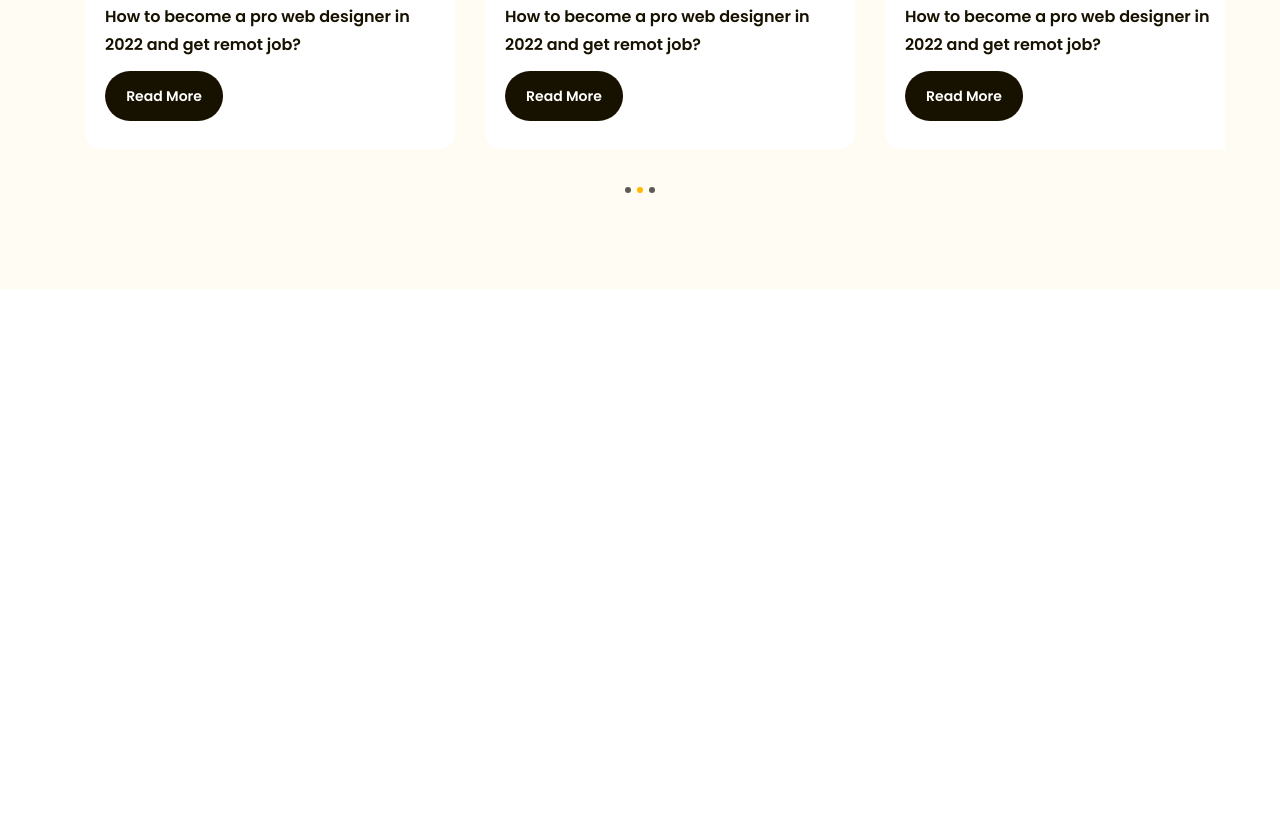
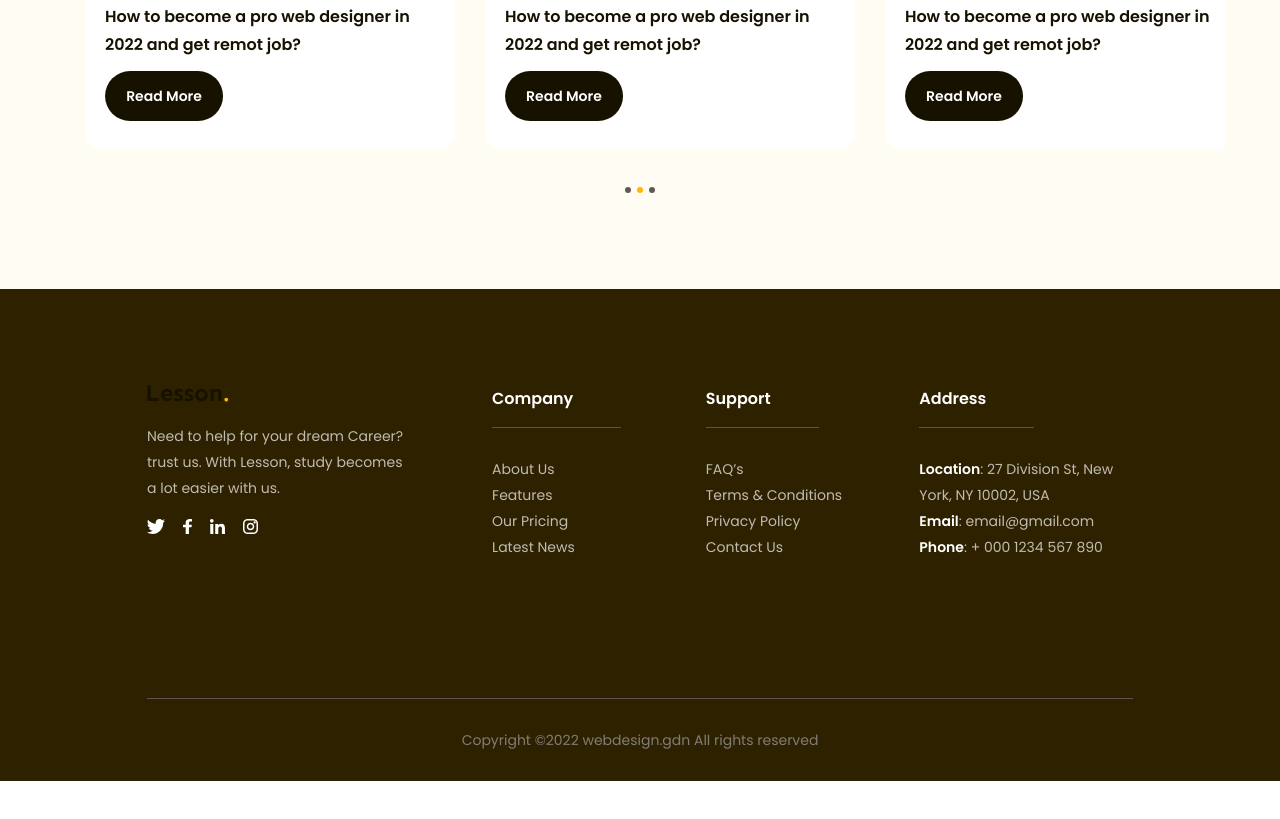
Before and after one commit to HoangAnh150330/Project_01_angainst, a plain HTML site: page index.html in a window 1280 px wide. Shown: the part 4270-5089 px from the top of the page. After the commit the page ends 5051 px from the top, so only its background shows below. Drawn offline with Linux system fonts and the light colour scheme.

Commit message:
p8 footer end

```diff
--- a/assets/style.css
+++ b/assets/style.css
@@ -580,3 +580,67 @@ a {
   background: var(--primary-color);
   cursor: default;
 }
+/* ==========Footer========== */
+.footer {
+  background-color: #2e2100;
+  padding: 96px 135px 0;
+}
+.footer .row {
+  display: flex;
+  padding-bottom: 138px;
+  border-bottom: 1px solid #59554b;
+}
+.footer .row .column {
+  width: 21.67%;
+}
+.footer .row .column:first-child {
+  width: 35%;
+}
+.footer .desc {
+  margin-top: 18px;
+  max-width: 267px;
+  color: #bfbcb2;
+  font-size: 1.4rem;
+  line-height: 1.86; /* 185.714% */
+}
+.footer .social {
+  display: flex;
+  gap: 18px;
+  margin-top: 18px;
+}
+.footer .title {
+  padding-bottom: 14px;
+  padding-right: 48px;
+  border-bottom: 1px solid #59554b;
+  display: inline-block;
+  color: #fff;
+  font-size: 1.6rem;
+  font-weight: 600;
+  line-height: 1.75; /* 175% */
+}
+.footer .list {
+  margin-top: 28px;
+}
+.footer .list a {
+  display: inline-block;
+  margin-bottom: 12px;
+  color: #bfbcb2;
+  font-size: 1.4rem;
+  line-height: 1.86; /* 185.714% */
+}
+.footer .list:last-child a {
+  margin-bottom: 0;
+}
+.footer .list strong {
+  color: #fff;
+  font-size: 1.4rem;
+  font-weight: 600;
+  line-height: 1.86; /* 185.714% */
+}
+.footer .copyright {
+  padding: 28px 0;
+  color: #807d74;
+  text-align: center;
+  font-size: 1.4rem;
+  line-height: 1.86; /* 185.714% */
+}
--- a/index.html
+++ b/index.html
@@ -16,7 +16,7 @@
     <link rel="stylesheet" href="./assets/style.css" />
     <title>Project_01</title>
   </head>
-  <body style="height: 10000px">
+  <body>
     <!-- Header -->
     <header class="header fixed">
       <div class="main-content">
@@ -572,5 +572,91 @@
         </div>
       </div>
     </main>
+    <!-- footer -->
+    <footer class="footer">
+      <div class="main-content">
+        <div class="row">
+          <!-- column1 -->
+          <div class="column">
+            <img src="./img/logo.svg" alt="Lesson." class="logo" />
+            <p class="desc">
+              Need to help for your dream Career? trust us. With Lesson, study
+              becomes a lot easier with us.
+            </p>
+            <div class="social">
+              <a href="#!">
+                <img src="./icon/twitter.svg" alt="twitter" class="icon" />
+              </a>
+              <a href="#!">
+                <img src="./icon/facebook.svg" alt="facebook" class="icon" />
+              </a>
+              <a href="#!">
+                <img src="./icon/linked_in.svg" alt="linked_in" class="icon" />
+              </a>
+              <a href="#!">
+                <img src="./icon/instagram.svg" alt="instagram" class="icon" />
+              </a>
+            </div>
+          </div>
+          <!-- column 2 -->
+          <div class="column">
+            <h3 class="title">Company</h3>
+            <ul class="list">
+              <li>
+                <a href="#!">About Us</a>
+              </li>
+              <li>
+                <a href="#!">Features</a>
+              </li>
+              <li>
+                <a href="#!">Our Pricing</a>
+              </li>
+              <li>
+                <a href="#!">Latest News</a>
+              </li>
+            </ul>
+          </div>
+          <!-- column 3 -->
+          <div class="column">
+            <h3 class="title">Support</h3>
+            <ul class="list">
+              <li>
+                <a href="#!">FAQ’s</a>
+              </li>
+              <li>
+                <a href="#!">Terms & Conditions</a>
+              </li>
+              <li>
+                <a href="#!">Privacy Policy</a>
+              </li>
+              <li>
+                <a href="#!">Contact Us</a>
+              </li>
+            </ul>
+          </div>
+          <!-- column 4 -->
+          <div class="column">
+            <h3 class="title">Address</h3>
+            <ul class="list">
+              <li>
+                <a href="#!"
+                  ><strong>Location</strong>: 27 Division St, New York, NY
+                  10002, USA</a
+                >
+              </li>
+              <li>
+                <a href="#!"><strong>Email</strong>: email@gmail.com</a>
+              </li>
+              <li>
+                <a href="#!"><strong>Phone</strong>: + 000 1234 567 890</a>
+              </li>
+            </ul>
+          </div>
+        </div>
+        <div class="copyright">
+          <p>Copyright ©2022 webdesign.gdn All rights reserved</p>
+        </div>
+      </div>
+    </footer>
   </body>
 </html>
```
Also changed, not shown: icon/facebook.svg (added), icon/instagram.svg (added), icon/linked_in.svg (added), icon/twitter.svg (added).
